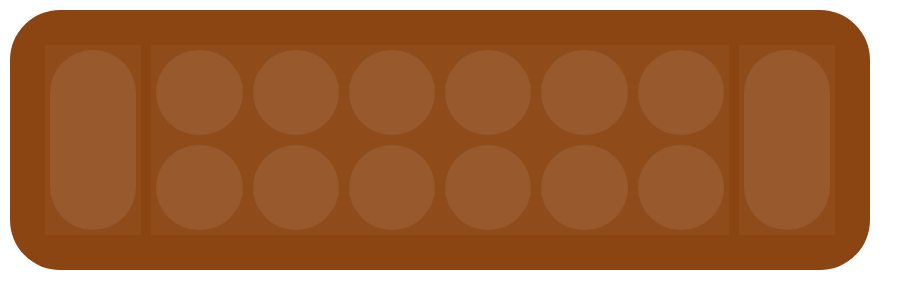
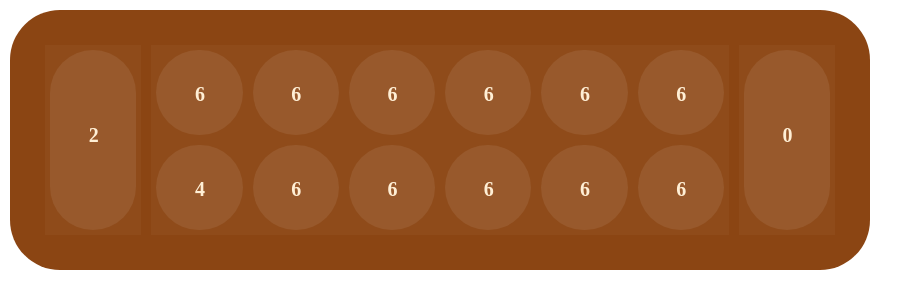
Before and after one commit to FFrancieli/mancala, a Vue app in the folder client/: page / in a window 1280 px wide. Shown: the top 308 px of the page, without its empty margins (0-923 px from the left). Built offline with nearby package versions, Linux system fonts and the light colour scheme.

Commit message:
Dinamically sets pits and kalah amount on the board

```diff
--- a/client/src/components/Board.vue
+++ b/client/src/components/Board.vue
@@ -1,39 +1,130 @@
 <template>
   <div class="board">
     <div class="section endsection">
-      <div class="pit" id="mb">
+      <div class="pit" id="north-side-kalah">
+        <p class="pit-font kalah-seeds"> {{ northOrientationKalah.amountOfSeeds }}</p>
       </div>
     </div>
     <div class="section midsection">
       <div class="midrow topmid">
-        <div class="pit" id="pt1">
+        <div class="pit" v-for="pit in northSideOrientationPits" :key="pit.index">
+          <p class="pit-seeds pit-font">{{ pit.amountOfSeeds }}</p>
         </div>
-        <div class="pit" id="pt2">
-        </div>
-        <div class="pit" id="pt3"></div>
-        <div class="pit" id="pt4"></div>
-        <div class="pit" id="pt5"></div>
-        <div class="pit" id="pt6"></div>
       </div>
       <div class="midrow botmid">
-        <div class="pit" id="pb6"></div>
-        <div class="pit" id="pb5"></div>
-        <div class="pit" id="pb4"></div>
-        <div class="pit" id="pb3"></div>
-        <div class="pit" id="pb2"></div>
-        <div class="pit" id="pb1"></div>
+        <div class="pit" v-for="pit in southSideOrientationPits" :key="pit.index">
+          <p class="pit-seeds pit-font">{{ pit.amountOfSeeds }}</p>
+        </div>
       </div>
     </div>
     <div class="section endsection">
-      <div class="pit" id="mt"></div>
+      <div class="pit" id="mt">
+        <p class="pit-font kalah-seeds"> {{ southOrientationKalah.amountOfSeeds }}</p>
+      </div>
     </div>
   </div>
-
-
 </template>
 
 <script>
 export default {
   name: 'Board',
+  data() {
+    return {
+      "pits": [
+        {
+          "pitType": "REGULAR",
+          "index": 0,
+          "amountOfSeeds": 4
+        },
+        {
+          "pitType": "REGULAR",
+          "index": 1,
+          "amountOfSeeds": 6
+        },
+        {
+          "pitType": "REGULAR",
+          "index": 2,
+          "amountOfSeeds": 6
+        },
+        {
+          "pitType": "REGULAR",
+          "index": 3,
+          "amountOfSeeds": 6
+        },
+        {
+          "pitType": "REGULAR",
+          "index": 4,
+          "amountOfSeeds": 6
+        },
+        {
+          "pitType": "REGULAR",
+          "index": 5,
+          "amountOfSeeds": 6
+        },
+        {
+          "pitType": "KALAH",
+          "index": 6,
+          "amountOfSeeds": 0
+        },
+        {
+          "pitType": "REGULAR",
+          "index": 7,
+          "amountOfSeeds": 6
+        },
+        {
+          "pitType": "REGULAR",
+          "index": 8,
+          "amountOfSeeds": 6
+        },
+        {
+          "pitType": "REGULAR",
+          "index": 9,
+          "amountOfSeeds": 6
+        },
+        {
+          "pitType": "REGULAR",
+          "index": 10,
+          "amountOfSeeds": 6
+        },
+        {
+          "pitType": "REGULAR",
+          "index": 11,
+          "amountOfSeeds": 6
+        },
+        {
+          "pitType": "REGULAR",
+          "index": 12,
+          "amountOfSeeds": 6
+        },
+        {
+          "pitType": "KALAH",
+          "index": 13,
+          "amountOfSeeds": 2
+        }
+      ]
+    }
+  },
+  computed: {
+    northSideOrientationPits() {
+      return this.pits.filter(pit => pit.index > 6 && pit.index !== 13)
+          .sort(function (a, b) {
+            return a.index - b.index
+          });
+    },
+
+    northOrientationKalah() {
+      return this.pits.filter(pit => pit.index === 13)[0];
+    },
+
+    southOrientationKalah() {
+      return this.pits.filter(pit => pit.index === 6)[0];
+    },
+    southSideOrientationPits() {
+      return this.pits.filter(pit => pit.index <= 5)
+          .sort(function (a, b) {
+            return a.index - b.index
+          });
+    }
+  }
 }
 </script>
```
